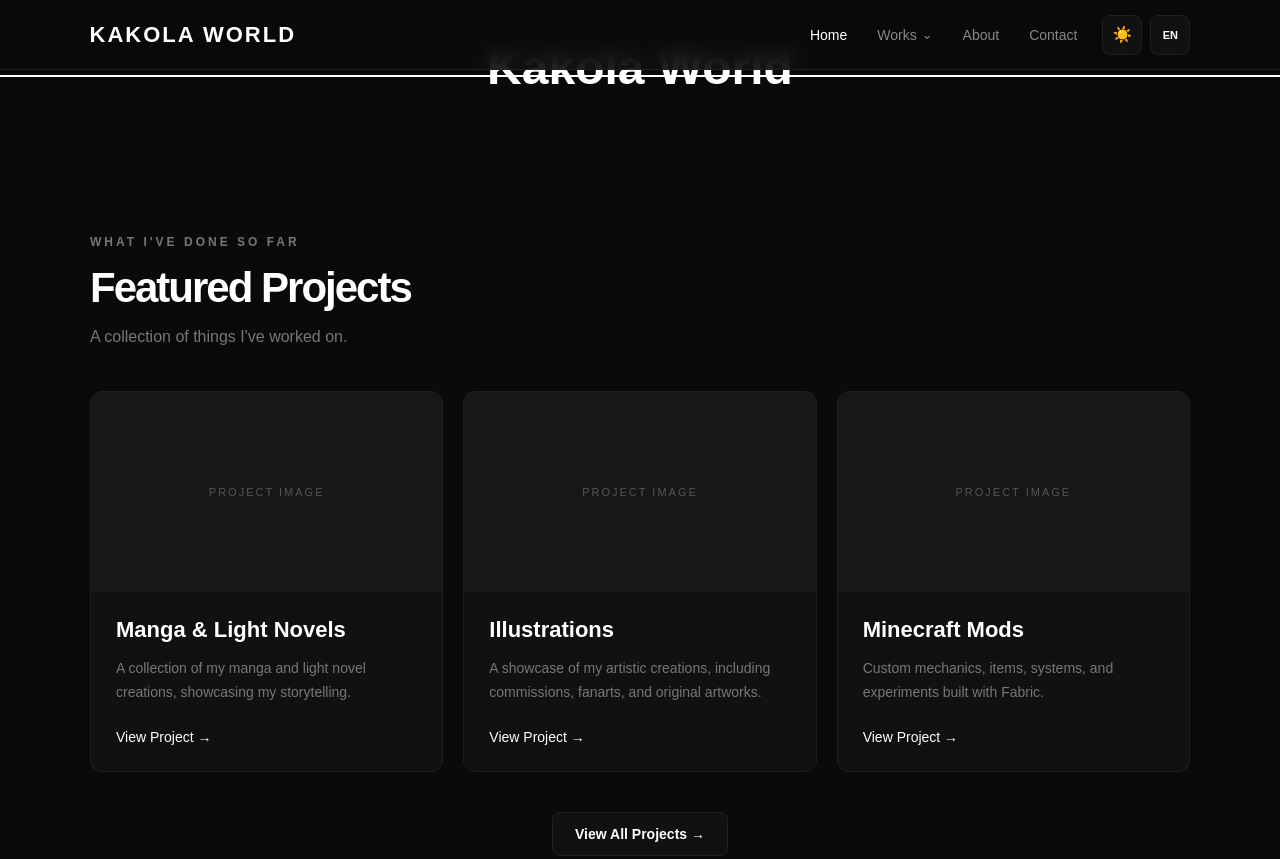
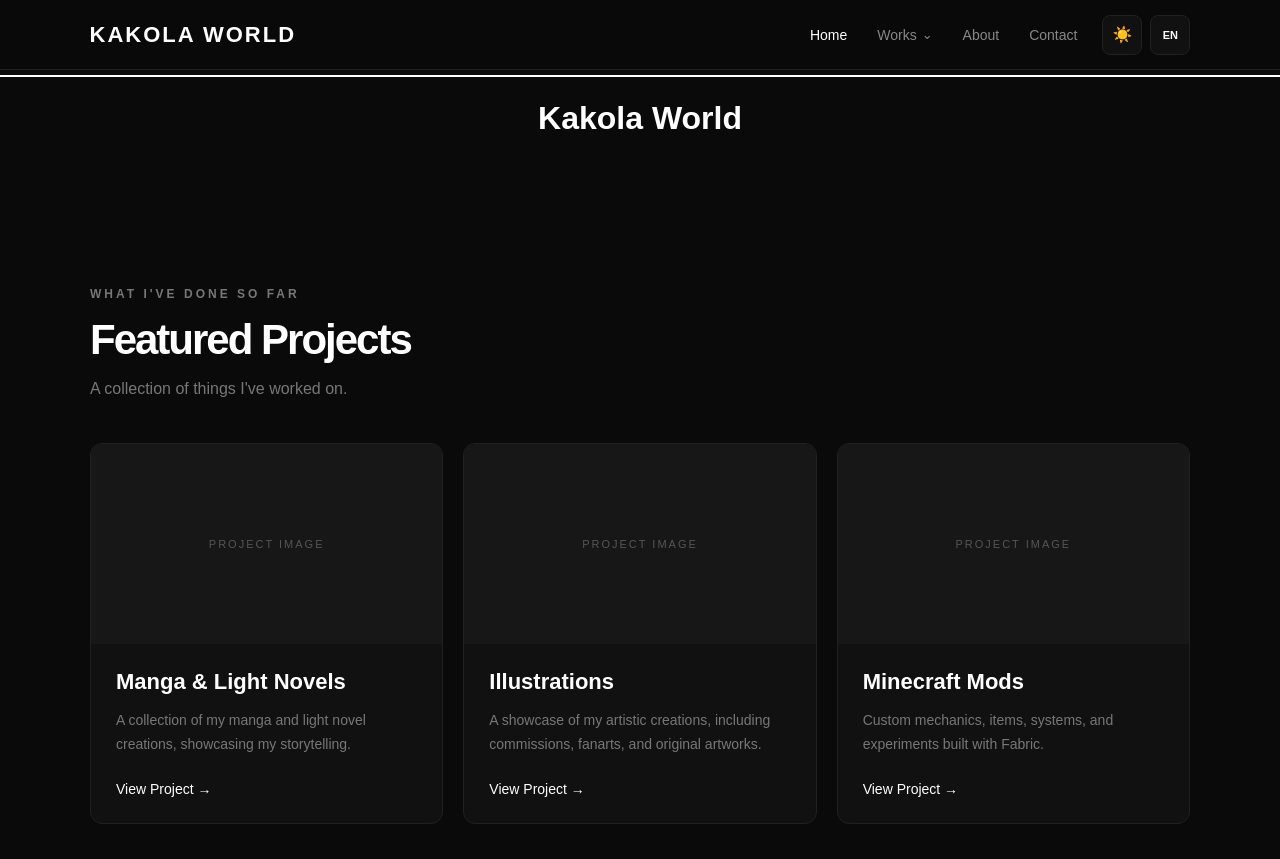
Before and after one commit to ItsSeto/Seto.github.io, a plain HTML site: page index.html in a window 1280 px wide. Shown: the top 859 px of the page. Drawn offline with Linux system fonts and the light colour scheme.

Commit message:
Fixed Title collided with Navigation Bar

```diff
--- a/css/style.css
+++ b/css/style.css
@@ -236,8 +236,8 @@ section {
 
 .page-title {
     text-align: center;
-    font-size: 3rem;
-    margin: 40px 0 20px;
+    padding-top: 100px;
+    margin: 0 0 30px;
 }
 
 /* ================================
```
